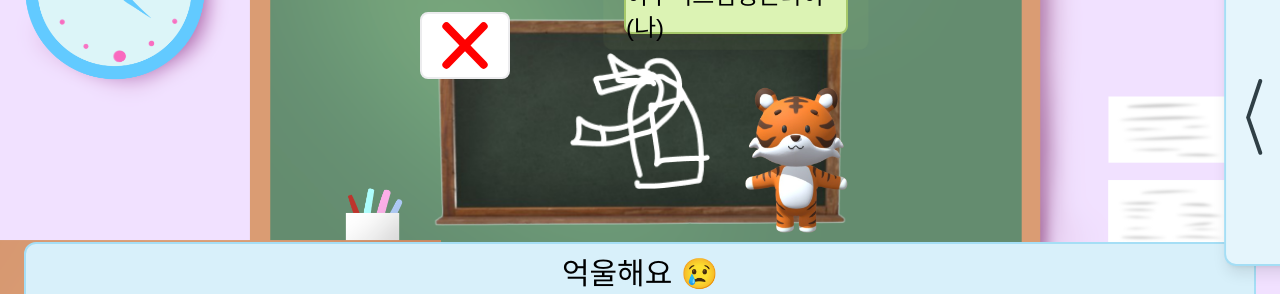
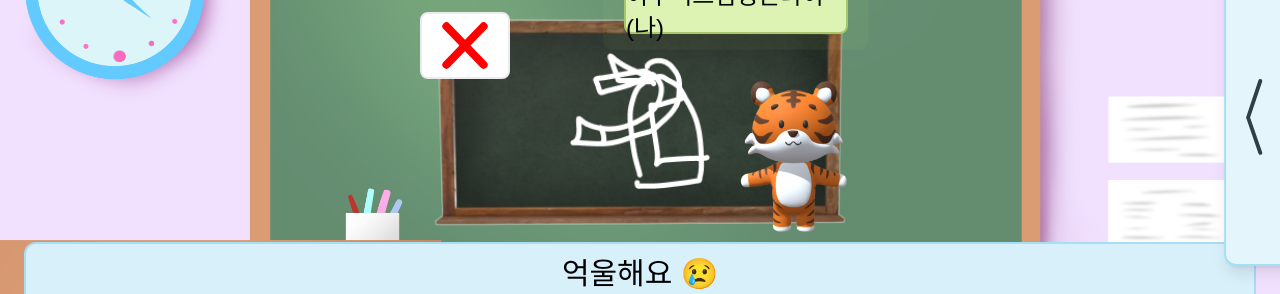
Before and after one commit to mysafedraw/Frontend, a Next.js app: page /scenario/result/participant in a window 1280 px wide. Shown: the part 144-438 px from the top of the page. Built offline with nearby package versions, Linux system fonts and the light colour scheme; no server answers; a web font is replaced by a local one.

Commit message:
design: 정답 화면 캐릭터 사이즈 수정

```diff
--- a/src/app/scenario/result/components/AnswerBoard/index.tsx
+++ b/src/app/scenario/result/components/AnswerBoard/index.tsx
@@ -36,9 +36,9 @@ export default function AnswerBoard({
         <Image
           src={characterImage}
           alt="character"
-          width={435}
-          height={574}
-          className="w-32 object-contain"
+          width={120}
+          height={176}
+          className="h-44 w-auto object-contain"
         />
       </div>
     </div>
```
